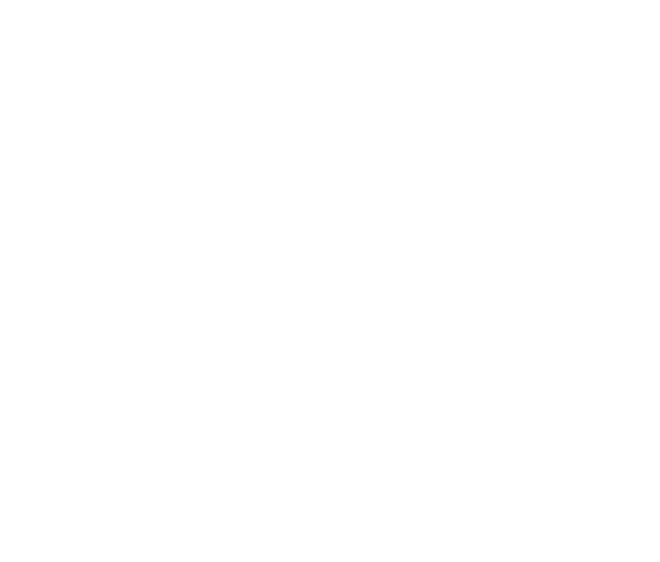
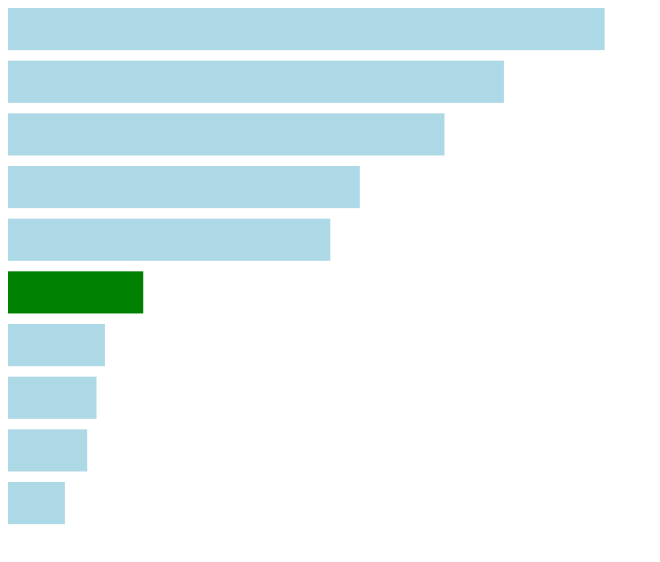
Before and after one commit to visarshehu/https---github.com-visarshehu-EMCS_DataVis, a plain HTML site: page index.html in a window 1280 px wide. Shown: the whole page, without its empty margins (0-660 px from the left). Drawn offline with nearby package versions, Linux system fonts and the light colour scheme.

Commit message:
barchart

```diff
--- a/index.html
+++ b/index.html
@@ -7,7 +7,7 @@
 <body>
     <script type="text/javascript">
 
-        const svg  = d3.select("#barchart")
+        const svg  = d3.select("body")
                     .append("svg")
                     .attr("viewBox", "0 0 600 600");
 
@@ -27,7 +27,21 @@
                         visualize(data);
                     });
 
-                    const visualize = (data) => {};
+                    const visualize = (data) => {
+                        const barHeight = 20;
+                        svg
+                            .selectAll("rect")
+                            .data(data)
+                            .join("rect")
+                                .attr("width", d => d.count * 20)
+                                .attr("height", barHeight )
+                                .attr("x", 0)
+                                .attr("y", (d, i) => (barHeight + 5) * i)
+                                .attr("fill",
+                                    d => d.programming_language === "JavaScript" ? "green" : "lightblue"
+                                    );
+
+                    };
     </script>
     <div id="barchart">
 
```
